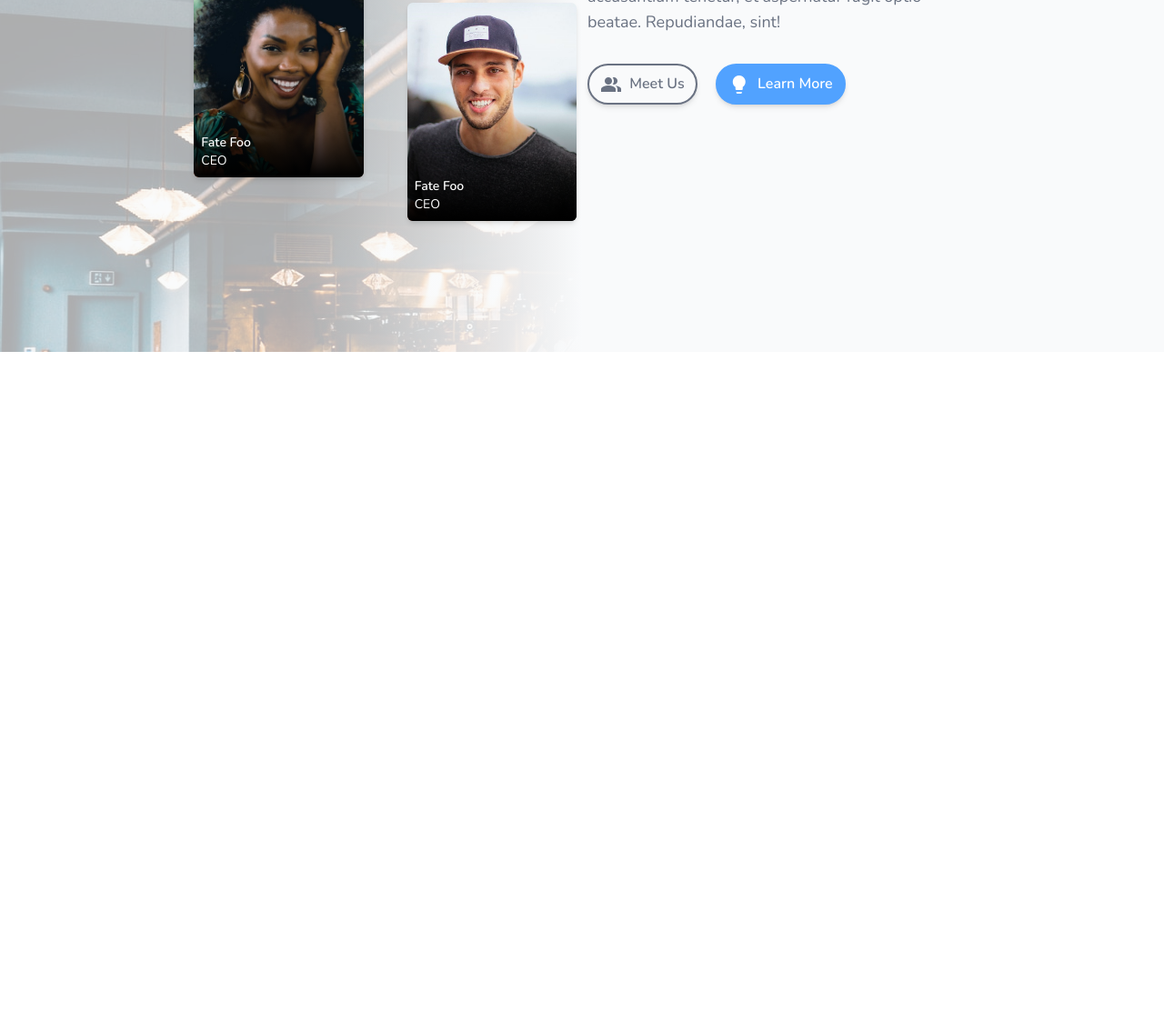
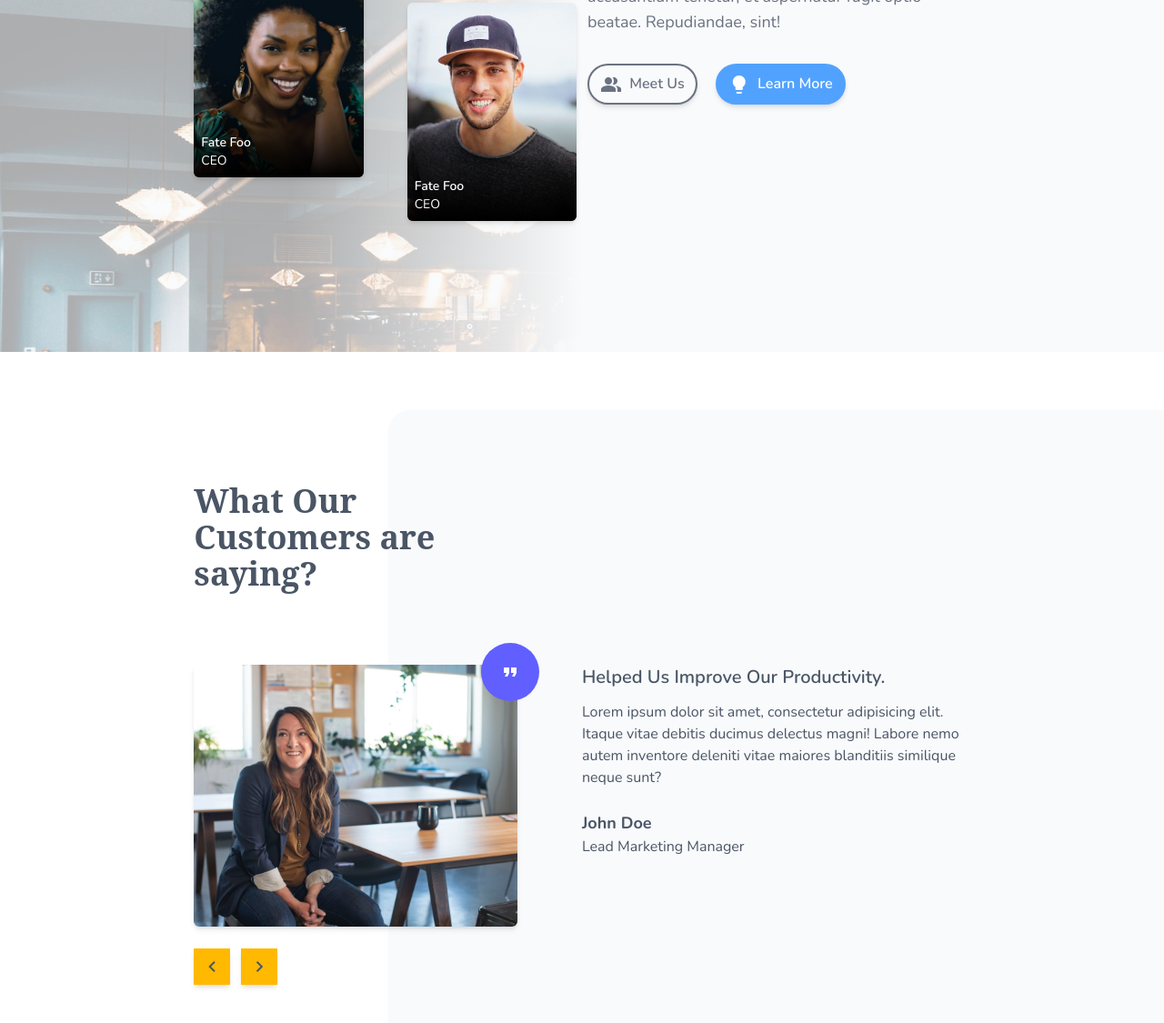
Before and after one commit to johnsonbhaskaran/Tailwind-Projects, a website built with Vite: page tail-biz-listing/index.html in a window 1280 px wide. Shown: the part 4773-5898 px from the top of the page at 91% size. Before the commit the page ends 5160 px from the top, so only its background shows below. Built offline with nearby package versions, Linux system fonts and the light colour scheme; files whose address does not match are found by name.

Commit message:
Done: Testimonials section completed

```diff
--- a/tail-biz-listing/index.html
+++ b/tail-biz-listing/index.html
@@ -636,6 +636,48 @@
         </div>
       </div>
     </section>
+    <!-- Testimonials -->
+    <section class="relative bg-white py-36 z-0">
+      <div class="bg-slate-50 w-8/12 absolute bottom-0 right-0 top-16 -z-10 rounded-tl-3xl"></div>
+      <div class="mx-auto w-8/12">
+        <div class="mb-20">
+          <p class="w-5/12 font-bold font-libre text-gray-600 text-4xl">What Our Customers are saying?</p>
+        </div>
+        <div class="flex">
+          <div class="w-1/2">
+            <div class="relative mb-6 w-10/12 h-72">
+              <div class="dot-pattern opacity-30 absolute h-48 w-32 -top-24 -left-16 -z-10"></div>
+              <div class="dot-pattern opacity-30 absolute h-48 w-32 -bottom-24 -right-16 -z-10"></div>
+              <div class="absolute z-10 -top-6 -right-6">
+                <div class="bg-indigo-500 h-16 w-16 rounded-full flex justify-center items-center">
+                  <span class="material-icons text-white text-5xl">format_quote</span>
+                </div>
+              </div>
+              <img src="./assets/images/testimonials/testimonial-2.jpg"
+                class="shadow-md rounded-md w-full h-full object-cover">
+            </div>
+            <div class="flex gap-3">
+              <button class="flex justify-center items-center bg-amber-400 text-white shadow-md hover:shadow-xl p-2">
+                <span class="rounded-full material-icons align-middle text-3xl text-gray-600">chevron_left</span>
+              </button>
+              <button class="flex justify-center items-center bg-amber-400 text-white shadow-md hover:shadow-xl p-2">
+                <span class="rounded-full material-icons align-middle text-3xl text-gray-600">chevron_right</span>
+              </button>
+            </div>
+          </div>
+          <div class="w-1/2 text-gray-600">
+            <p class="text-xl font-semibold capitalize mb-3">Helped us improve our productivity.</p>
+            <p class="mb-6">Lorem ipsum dolor sit amet, consectetur adipisicing elit. Itaque vitae debitis ducimus
+              delectus magni! Labore nemo autem inventore deleniti vitae maiores blanditiis similique neque sunt?</p>
+            <div>
+              <p class="font-bold text-lg">John Doe</p>
+              <p>Lead Marketing Manager</p>
+            </div>
+          </div>
+        </div>
+      </div>
+    </section>
+
 </body>
 
 </html>
```
